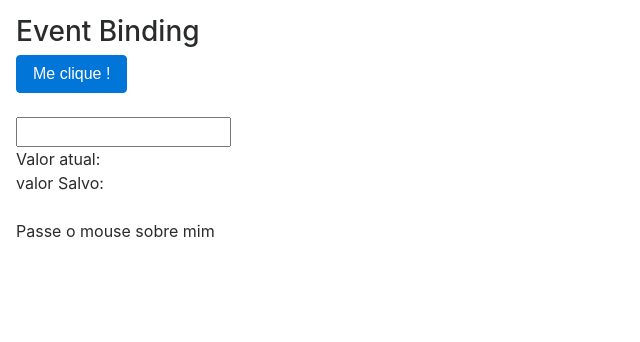
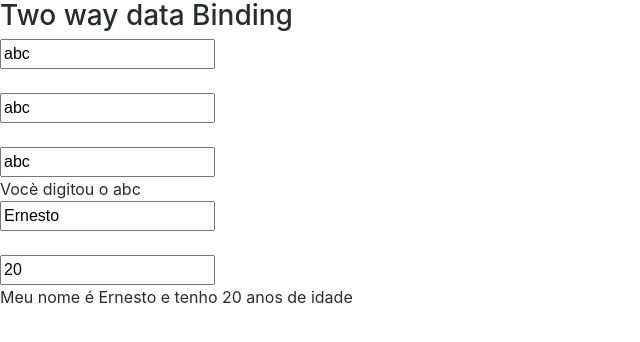
Before and after one commit to ernestopmaria/Angular_TrainingByLoiane, an Angular app in the folder databinding/: page / in a window 1280 px wide. Shown: the top 342 px of the page, without its empty margins (0-640 px from the left). Built offline with nearby package versions, Linux system fonts and the light colour scheme.

Commit message:
two-way databinding

```diff
--- a/databinding/src/app/databinding/databinding.component.html
+++ b/databinding/src/app/databinding/databinding.component.html
@@ -1,4 +1,4 @@
-<article class="m-3">
+<!--<article class="m-3">
     <h3>Event Binding</h3>
     <div>
         <button (click)="Increment()"
@@ -31,3 +31,7 @@
 
     </div>
 </article>
+-->
+
+
+<app-meu-form></app-meu-form>
--- a/databinding/src/app/databinding/databinding.component.ts
+++ b/databinding/src/app/databinding/databinding.component.ts
@@ -10,6 +10,12 @@
   valorActual:string=""
   valorSalvo="";
   isMouseOver:boolean=false
+  nome: string= 'abc'
+
+  pessoa:any={
+    nome:'Ernesto',
+    idade :20
+  }
 
 
   Increment(){
--- /dev/null
+++ b/databinding/src/app/meu-form/meu-form.component.html
@@ -0,0 +1,33 @@
+<section>
+    <article>
+        <h3> Two way data Binding</h3>
+        <div>
+            <input type="text "
+            [value]="nome"
+            (input)="nome=$event.target.value"
+            />
+            <br>
+            <br>
+            <input type="text"
+            [ngModel]="nome"
+            (ngModelChange)="nome= $event"
+            />
+            <br>
+            <br>
+            <input type="text"
+            [(ngModel)]="nome"
+            />
+            <br>
+            <Span>Vocè digitou o {{nome}}</Span>
+        </div>
+        <div>
+
+            <input type="text" [(ngModel)]="pessoa.nome">
+            <br>
+            <br>
+            <input type="text" [(ngModel)]="pessoa.idade">
+        </div>
+
+        <p>Meu nome é {{pessoa.nome}} e tenho {{pessoa.idade}} anos de idade</p>
+    </article>
+</section>
--- /dev/null
+++ b/databinding/src/app/meu-form/meu-form.component.ts
@@ -0,0 +1,23 @@
+import { Component, OnInit } from '@angular/core';
+
+@Component({
+  selector: 'app-meu-form',
+  templateUrl: './meu-form.component.html',
+  styleUrls: ['./meu-form.component.css']
+})
+export class MeuFormComponent implements OnInit {
+
+  nome: string= 'abc'
+
+  pessoa:any={
+    nome:'Ernesto',
+    idade :20
+  }
+
+
+  constructor() { }
+
+  ngOnInit(): void {
+  }
+
+}
```
Also changed, not shown: databinding/src/app/app.module.ts (+5 -2 lines), databinding/src/app/meu-form/meu-form.module.ts (added, +16 -0 lines), databinding/src/app/app.component.html (line endings or trailing spaces), databinding/src/app/meu-form/meu-form.component.css (added), 1 other file (tests, documents, lock files or other folders).
